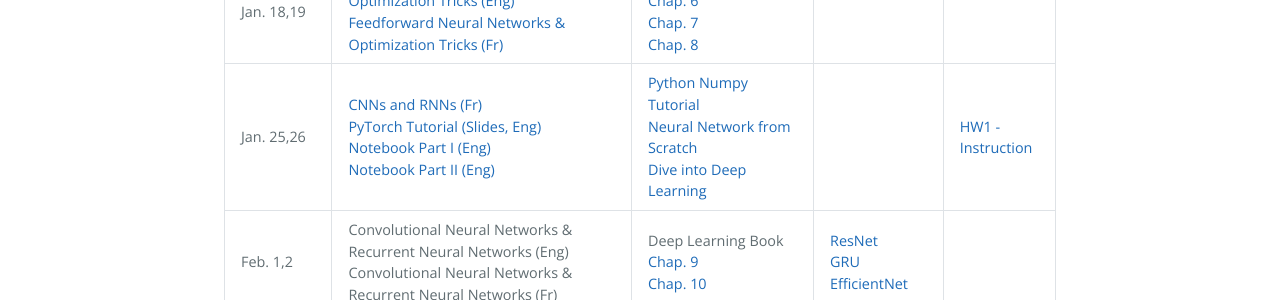
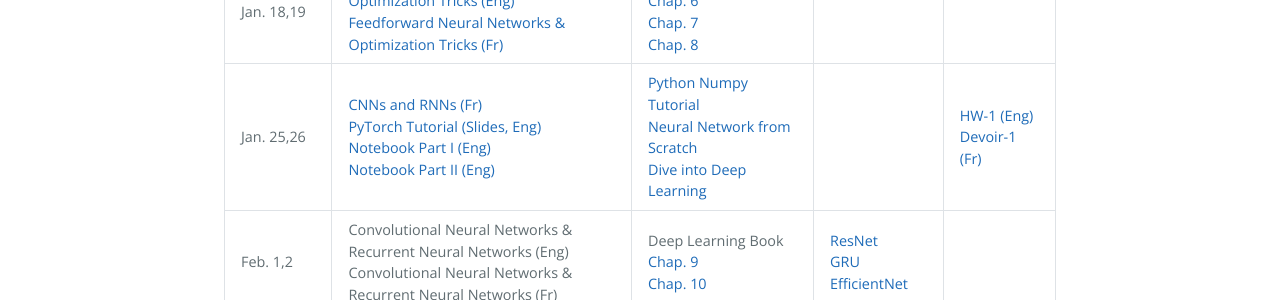
Before and after one commit to DeepGraphLearning/Math80600A_2023W, a Jekyll site: the page built from schedule.md, in a window 1280 px wide. Shown: the part 724-1024 px from the top of the page. Built offline with Jekyll 4.4.1, drawn with Linux system fonts in a browser that asks for light colours.

Commit message:
[M] update hw1/devoir1

```diff
--- a/schedule.md
+++ b/schedule.md
@@ -58,8 +58,10 @@ schedule:
       - name: Dive into Deep Learning
         url: https://github.com/dsgiitr/d2l-pytorch
     homeworks:
-      - name: HW1 - Instruction
-        url: https://www.dropbox.com/s/eqini7wubgnhrn0/hw1.pdf?dl=0
+      - name: HW-1 (Eng)
+        url: https://www.dropbox.com/s/gn6f9yjlo89h6fk/hw1_en.pdf?dl=0
+      - name: Devoir-1 (Fr)
+        url: https://www.dropbox.com/s/x4yj4f7asqsq0nb/hw1_fr.pdf?dl=0
   - date: Feb. 1,2
     topics:
       - name: Convolutional Neural Networks & Recurrent Neural Networks (Eng)
```
